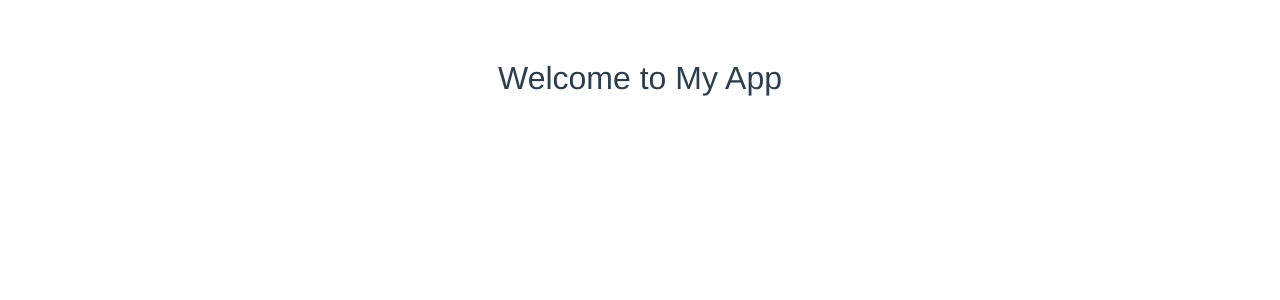
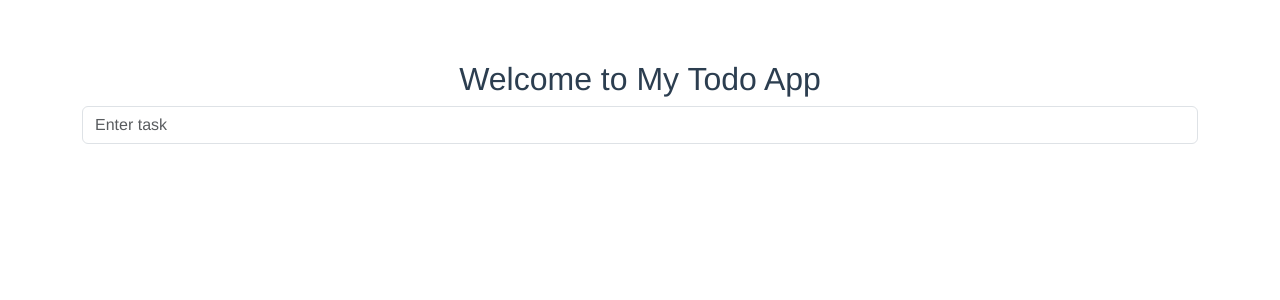
Before and after one commit to hninhnin0929/ToDoApp-V1, a Vue app: page /#/ in a window 1280 px wide. Shown: the top 300 px of the page. Built offline with nearby package versions, Linux system fonts and the light colour scheme.

Commit message:
import bootstrap and test to apply

```diff
--- a/src/components/Home.vue
+++ b/src/components/Home.vue
@@ -1,6 +1,13 @@
 <template>
-  <div>
-    <h1>{{ msg }}</h1>
+  <div class="container">
+
+    <h2 class="text-center mt-5">{{ msg }}</h2>
+
+      <!-- Input -->
+    <div class="d-flex">
+      <input type="text" class="form-control" placeholder="Enter task">
+    </div>
+
   </div>
 </template>
 
@@ -9,7 +16,7 @@ export default {
   name: 'Home',
   data () {
     return {
-      msg: 'Welcome to My App'
+      msg: 'Welcome to My Todo App'
     }
   }
 }
--- a/src/main.js
+++ b/src/main.js
@@ -3,6 +3,7 @@
 import Vue from 'vue'
 import App from './App'
 import router from './router'
+import 'bootstrap/dist/css/bootstrap.min.css'
 
 Vue.config.productionTip = false
 
```
